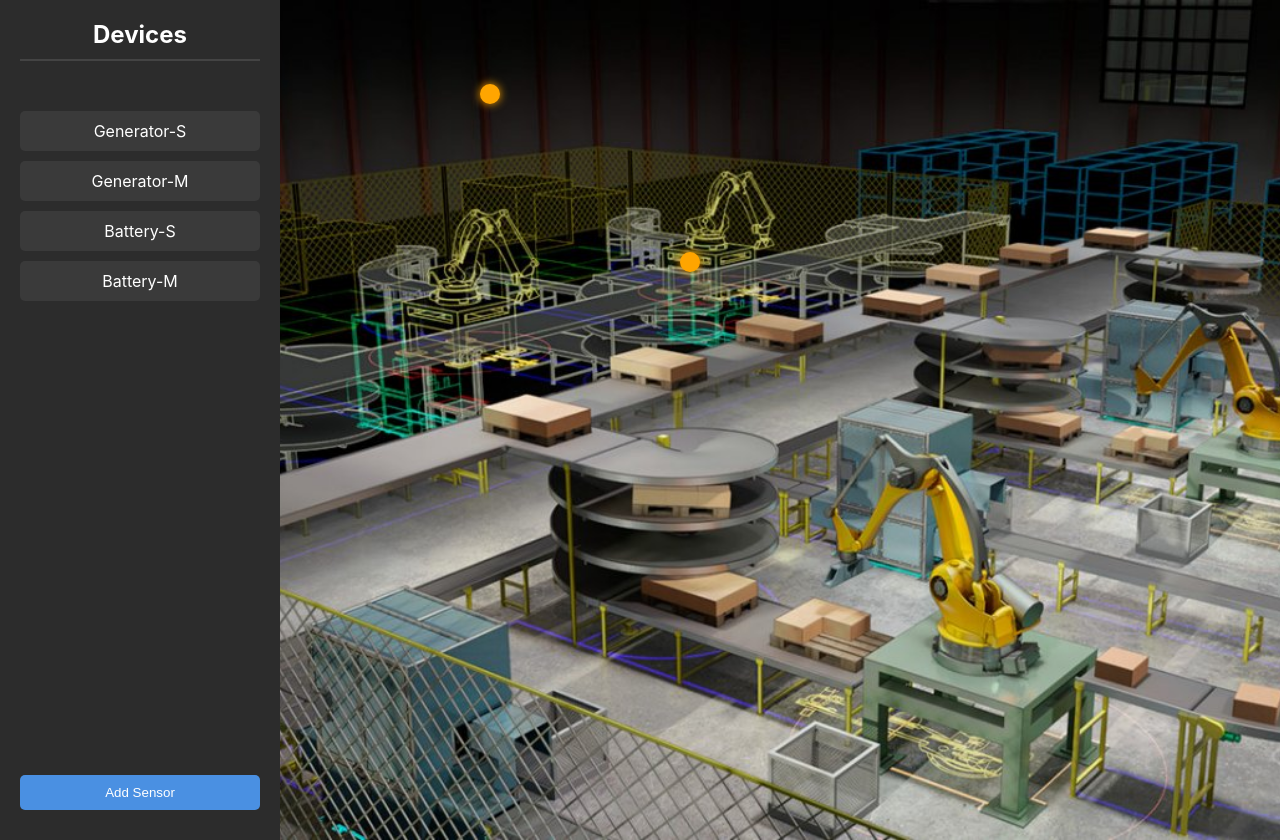
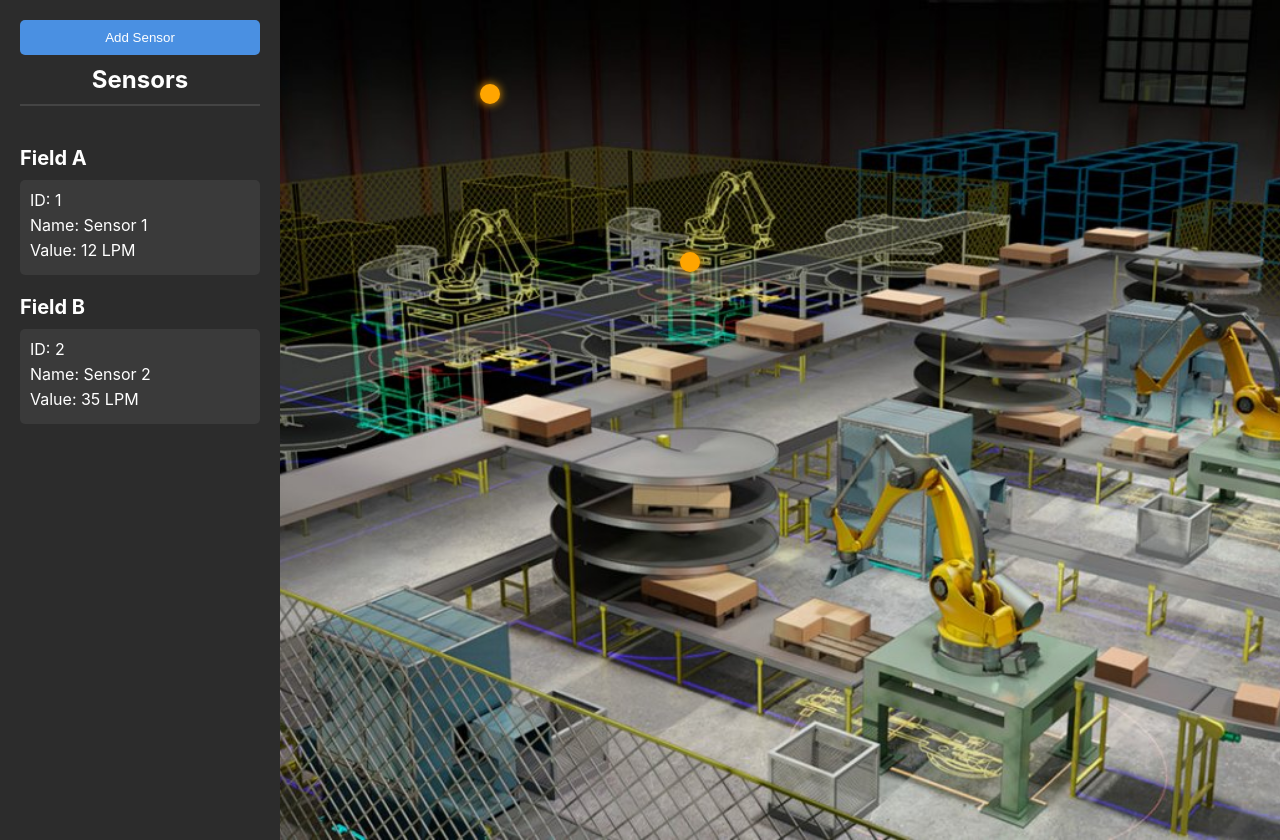
Before and after one commit to VirtuosoEric/factory-monitor, a React (Create React App) app: page / in a window 1280 px wide. Built offline with nearby package versions, Linux system fonts and the light colour scheme.

Commit message:
update sidebar

```diff
--- a/src/App.js
+++ b/src/App.js
@@ -6,15 +6,25 @@ import './App.css';
 
 function App() {
   const [isAdding, setIsAdding] = useState(false);
+  const [sensors, setSensors] = useState([
+    { id: 1, value: 12, top: '10%', left: '20%', name: 'Sensor 1', field: 'Field A' },
+    { id: 2, value: 35, top: '30%', left: '40%', name: 'Sensor 2', field: 'Field B' },
+    // Add more sensors as needed
+  ]);
 
   const handleAddSensorClick = () => {
     setIsAdding(true);
   };
 
+  const handleSaveSensor = (sensor) => {
+    setSensors([...sensors, sensor]);
+    setIsAdding(false);
+  };
+
   return (
     <div className="App">
-      <Sidebar onAddSensor={handleAddSensorClick} />
-      <FactoryLayout isAdding={isAdding} setIsAdding={setIsAdding} />
+      <Sidebar sensors={sensors} onAddSensor={handleAddSensorClick} />
+      <FactoryLayout sensors={sensors} isAdding={isAdding} setIsAdding={setIsAdding} onSaveSensor={handleSaveSensor} />
     </div>
   );
 }
--- a/src/components/FactoryLayout.js
+++ b/src/components/FactoryLayout.js
@@ -4,13 +4,8 @@ import './FactoryLayout.css';
 import Gauge from './Gauge';
 import SensorModal from './SensorModal';
 
-const FactoryLayout = ({ isAdding, setIsAdding }) => {
+const FactoryLayout = ({ sensors, isAdding, setIsAdding, onSaveSensor }) => {
   const [hoveredSensor, setHoveredSensor] = useState(null);
-  const [sensors, setSensors] = useState([
-    { id: 1, value: 12, top: '10%', left: '20%', name: 'Sensor 1', field: 'Field A' },
-    { id: 2, value: 35, top: '30%', left: '40%', name: 'Sensor 2', field: 'Field B' },
-    // Add more sensors as needed
-  ]);
   const [cursorPosition, setCursorPosition] = useState({ top: 0, left: 0 });
   const [showModal, setShowModal] = useState(false);
 
@@ -33,16 +28,15 @@ const FactoryLayout = ({ isAdding, setIsAdding }) => {
     };
   }, [isAdding]);
 
-  const handleLayoutClick = (e) => {
+  const handleLayoutClick = () => {
     if (isAdding) {
-      e.stopPropagation(); // Prevent the click event from bubbling up
       setShowModal(true);
     }
   };
 
   const handleSaveSensor = ({ id, name, field }) => {
-    setSensors([...sensors, { id, value: 0, top: `${cursorPosition.top}%`, left: `${cursorPosition.left}%`, name, field }]);
-    setIsAdding(false);
+    const newSensor = { id, name, field, value: 0, top: `${cursorPosition.top}%`, left: `${cursorPosition.left}%` };
+    onSaveSensor(newSensor);
     setShowModal(false);
   };
 
--- a/src/components/SensorModal.js
+++ b/src/components/SensorModal.js
@@ -9,7 +9,6 @@ const SensorModal = ({ onSave, onClose }) => {
 
   const handleSave = () => {
     onSave({ id: sensorId, name: sensorName, field: sensorField });
-    onClose();
   };
 
   const handleModalClick = (e) => {
--- a/src/components/Sidebar.css
+++ b/src/components/Sidebar.css
@@ -8,6 +8,7 @@
   box-shadow: 2px 0 5px rgba(0, 0, 0, 0.5);
   display: flex;
   flex-direction: column;
+  overflow: hidden; /* Prevent overflow of the container */
 }
 
 .sidebar h2 {
@@ -18,11 +19,24 @@
   padding-bottom: 10px;
 }
 
+.sensor-list {
+  flex-grow: 1; /* Allows the sensor list to grow and take available space */
+  overflow-y: auto; /* Adds a vertical scrollbar when content overflows */
+}
+
+.sensor-group {
+  margin-top: 20px;
+}
+
+.sensor-group h3 {
+  font-size: 20px;
+  margin-bottom: 10px;
+}
+
 .sidebar ul {
   list-style-type: none;
   padding: 0;
-  margin: 20px 0;
-  flex-grow: 1;
+  margin: 0;
 }
 
 .sidebar ul li {
@@ -31,7 +45,7 @@
   background-color: #3a3a3a;
   border-radius: 5px;
   cursor: pointer;
-  text-align: center;
+  text-align: left;
   transition: background-color 0.3s;
 }
 
@@ -43,9 +57,13 @@
   background-color: #5a5a5a;
 }
 
+.sidebar ul li div {
+  margin-bottom: 5px;
+}
+
 .add-sensor-button {
   padding: 10px;
-  margin: 10px 0;
+  margin-bottom: 10px;
   background-color: #4a90e2;
   border: none;
   border-radius: 5px;
--- a/src/components/Sidebar.js
+++ b/src/components/Sidebar.js
@@ -2,18 +2,37 @@
 import React from 'react';
 import './Sidebar.css';
 
-const Sidebar = ({ onAddSensor }) => {
+const Sidebar = ({ sensors, onAddSensor }) => {
+  // Group sensors by field
+  const groupedSensors = sensors.reduce((acc, sensor) => {
+    const { field } = sensor;
+    if (!acc[field]) {
+      acc[field] = [];
+    }
+    acc[field].push(sensor);
+    return acc;
+  }, {});
+
   return (
     <div className="sidebar">
-      <h2>Devices</h2>
-      <ul>
-        <li>Generator-S</li>
-        <li>Generator-M</li>
-        <li>Battery-S</li>
-        <li>Battery-M</li>
-        {/* Add more devices as needed */}
-      </ul>
       <button onClick={onAddSensor} className="add-sensor-button">Add Sensor</button>
+      <h2>Sensors</h2>
+      <div className="sensor-list">
+        {Object.keys(groupedSensors).map(field => (
+          <div key={field} className="sensor-group">
+            <h3>{field}</h3>
+            <ul>
+              {groupedSensors[field].map(sensor => (
+                <li key={sensor.id}>
+                  <div>ID: {sensor.id}</div>
+                  <div>Name: {sensor.name}</div>
+                  <div>Value: {sensor.value} LPM</div>
+                </li>
+              ))}
+            </ul>
+          </div>
+        ))}
+      </div>
     </div>
   );
 };
```
